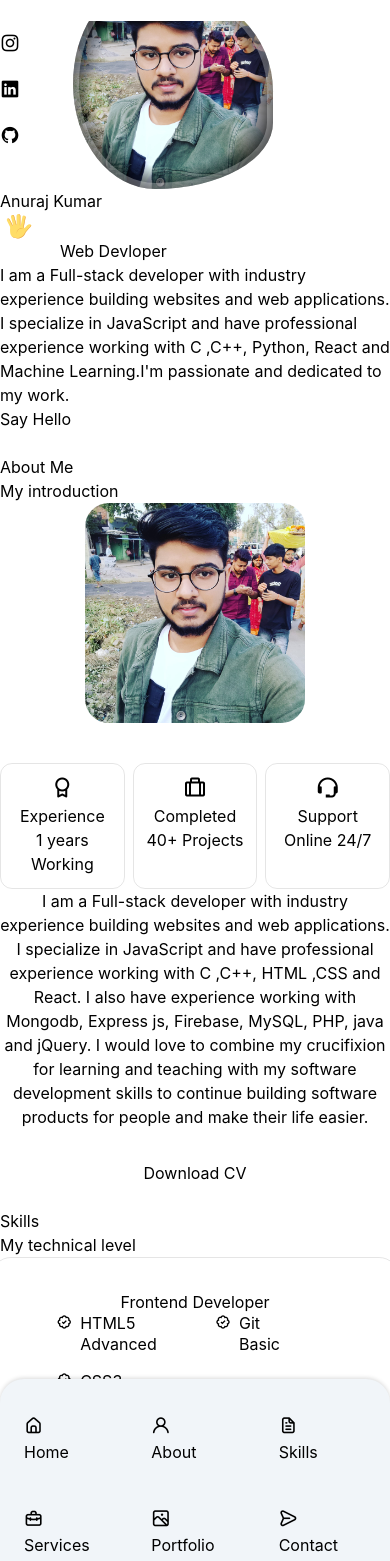
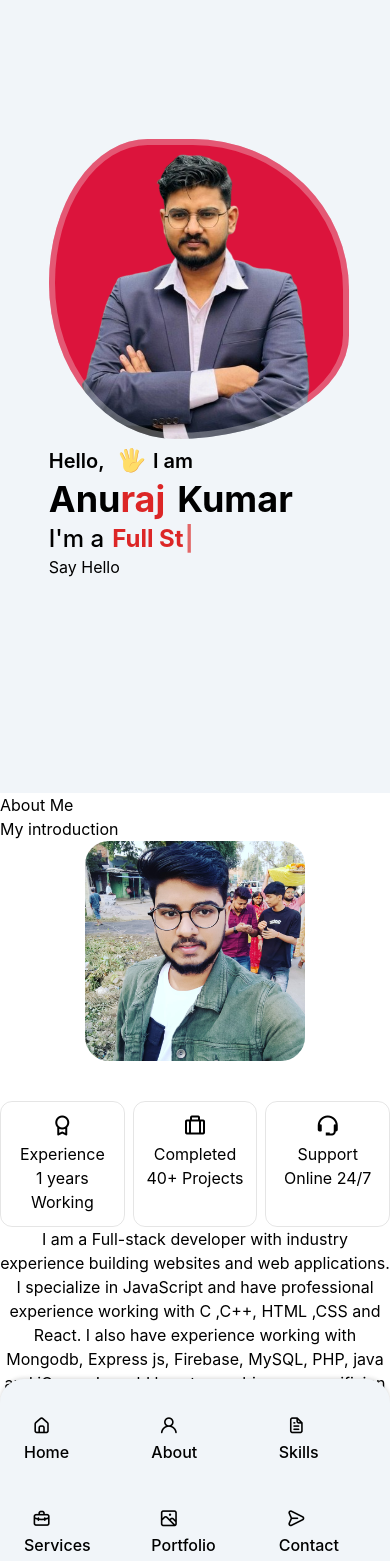
Before and after one commit to anurajkumar23/Portfolio-Website, a React (Create React App) app: page / in a window 390 px wide. Shown: the part 67-1628 px from the top of the page. Built offline with nearby package versions, Linux system fonts and the light colour scheme.

Commit message:
home hero is completed

```diff
--- a/package.json
+++ b/package.json
@@ -12,6 +12,7 @@
     "react-router-dom": "^6.22.3",
     "react-scripts": "5.0.1",
     "swiper": "^9.2.2",
+    "typewriter-effect": "^2.21.0",
     "web-vitals": "^2.1.4"
   },
   "scripts": {
--- a/src/App.js
+++ b/src/App.js
@@ -13,12 +13,14 @@ const App = () => {
     <div>
       <Header/>
     <main className= 'main'>
+      <div className='py-4'>
         <Home />
         <About/>
         <Skills/>
         <Services/>
         <Qualification/>
         <Testimonials/>
+        </div>
     </main>
    </div>
   )
--- a/src/components/header/Header.jsx
+++ b/src/components/header/Header.jsx
@@ -20,48 +20,48 @@ const Header = () => {
   };
 
   return (
-    <header className="w-full fixed top-0 left-0 z-10 bg-white">
-      <nav className="container flex justify-between items-center gap-x-4 py-6">
+    <header className="w-full fixed top-0 left-0 z-10 bg-slate-100">
+      <nav className="container flex justify-between items-center gap-x-4 py-4">
         <Link to="/" className="flex text-4xl font-bold px-8">
           <p>Anu</p>
           <p className="text-red-600">raj</p>
         </Link>
 
         <div className={`w-full justify-end mr-10 flex nav__menu bg-slate-100 md:bg-inherit ${toggle ? 'show-menu' : ''}`}>
-          <ul className="md:flex  gap-10 md:text-xl md:font-semibold grid grid-cols-3 max-md:w-full ">
+          <ul className="md:flex  gap-10 md:text-xl md:font-semibold font-medium grid grid-cols-3 max-md:w-full ">
             <li className="">
               <Link to="/" className={`nav__link ${activeLink === 'home' ? 'underline text-red-600' : ''}`} onClick={() => handleSetActiveLink('home')}>
-                <i className="uil uil-estate nav__icon"></i> Home
+                <i className="uil uil-estate nav__icon items-center px-2"></i> Home
               </Link>
             </li>
 
             <li className="nav__item">
               <Link to="/about" className={`nav__link ${activeLink === 'about' ? 'underline text-red-600' : ''}`} onClick={() => handleSetActiveLink('about')}>
-                <i className="uil uil-user nav__icon"></i> About
+                <i className="uil uil-user nav__icon px-2"></i> About
               </Link>
             </li>
 
             <li className="nav__item">
               <Link to="/skills" className={`nav__link ${activeLink === 'skills' ? 'underline text-red-600' : ''}`} onClick={() => handleSetActiveLink('skills')}>
-                <i className="uil uil-file-alt nav__icon"></i> Skills
+                <i className="uil uil-file-alt nav__icon px-2"></i> Skills
               </Link>
             </li>
 
             <li className="nav__item">
-              <Link to="#services" className={`nav__link ${activeLink === 'services' ? 'underline text-red-600' : ''}`} onClick={() => handleSetActiveLink('services')}>
-                <i className="uil uil-briefcase-alt nav__icon"></i> Services
+              <Link to="/services" className={`nav__link ${activeLink === 'services' ? 'underline text-red-600' : ''}`} onClick={() => handleSetActiveLink('services')}>
+                <i className="uil uil-briefcase-alt nav__icon px-2"></i> Services
               </Link>
             </li>
 
             <li className="nav__item">
               <Link to="/Porfolio" className={`nav__link ${activeLink === 'portfolio' ? 'underline text-red-600' : ''}`} onClick={() => handleSetActiveLink('portfolio')}>
-                <i className="uil uil-scenery nav__icon"></i> Portfolio
+                <i className="uil uil-scenery nav__icon px-2"></i> Portfolio
               </Link>
             </li>
 
             <li className="nav__item">
               <Link to="/contact" className={`nav__link ${activeLink === 'contact' ? 'underline text-red-600' : ''}`} onClick={() => handleSetActiveLink('contact')}>
-                <i className="uil uil-message nav__icon"></i> Contact
+                <i className="uil uil-message nav__icon px-2"></i> Contact
               </Link>
             </li>
           </ul>
--- a/src/components/home/Data.jsx
+++ b/src/components/home/Data.jsx
@@ -1,17 +1,29 @@
-import React from "react";
+import React, { useEffect, useState } from "react";
+import Typewriter from "typewriter-effect/dist/core";
 
 const Data = () => {
+  useEffect(() => {
+    const app = document.getElementById('typewriter');
+
+    new Typewriter(app, {
+      strings: ["Full Stack Developer.", "Freelancer.", "Web developer."],
+      autoStart: true,
+      loop: true,
+    });
+  }, []);
+
   return (
     <div className="home__data">
-      <h1 className="home__title">
-        Anuraj Kumar
+      <h1 className="flex gap-x-2 font-semibold md:text-3xl text-xl pt-2">
+        Hello,
         <svg
           width="36"
           height="36"
           viewBox="0 0 48 48"
           fill="none"
           xmlns="http://www.w3.org/2000/svg"
-          class="home__hand">
+          class="home__hand"
+        >
           <path
             d="M25.4995 32.0305L31.3495 33.1555L36.1495 8.48051C36.4495 6.83051 35.3995 5.18051 33.8245 4.88051C32.1745 4.58051 30.5995 5.70551 30.2995 7.35551L25.4995 32.0305Z"
             fill="#FFDD67"
@@ -53,14 +65,18 @@ const Data = () => {
             fill="#EBA352"
           ></path>
         </svg>
+        I am
       </h1>
-      <h3 className="home__subtitle">Web Devloper</h3>
-      <p className="home__description">
-        I am a Full-stack developer with industry experience building websites
-        and web applications. I specialize in JavaScript and have professional
-        experience working with C ,C++, Python, React and Machine Learning.I'm
-        passionate and dedicated to my work.
-      </p>
+
+      <div className="w-full flex lg:text-7xl md:text-5xl text-4xl font-bold pt-1 ">
+        <p>Anu</p>
+        <p className="text-red-600">raj</p>
+        <h1 className="px-3">Kumar</h1>
+      </div>
+      <div className="flex gap-2 pt-1 font-medium md:text-4xl text-2xl ">
+        <h1>I'm a</h1>
+       <div id="typewriter" className="text-red-600 font-bold md:text-4xl text-2xl "></div>
+      </div>
       <a href="#contact" className="button button--flex">
         Say Hello
         <svg
--- a/src/components/home/Home.jsx
+++ b/src/components/home/Home.jsx
@@ -1,25 +1,18 @@
-import React from 'react'
-import "./home.css"
-import Social from './Social'
-import Data from './Data'
-import ScrollDown from "./ScrollDown"
+import React from 'react';
+import "./home.css";
+import Social from './Social';
+import Data from './Data';
+import ScrollDown from "./ScrollDown";
 
 const Home = () => {
   return (
-  <section className="home section" id='home'>
-    <div className="home__container container grid">
-        <div className="home__content grid">
-        <Social/>
+    <section className="w-screen h-screen flex items-center justify-center bg-slate-100 " id='home'>
+     <div className="grid grid-cols-2 w-3/4">
+        <div className="home__img"></div>
+        <Data/>
+      </div>
+    </section>
+  );
+};
 
-        <div className="home__img"></div>
-
-        <Data/>
-
-        </div>
-        <ScrollDown/>
-    </div>
-  </section>
-  )
-}
-
-export default Home
+export default Home;
--- a/src/components/home/home.css
+++ b/src/components/home/home.css
@@ -62,7 +62,8 @@
 
 
 .home__img{
-    background: url(../../assests/profile1.jpg);
+    background: url(../../assests/Anuraj.png);
+    background-color: #DC143C;
     background-repeat: no-repeat;
     background-position: center;
     background-size: cover;
@@ -143,8 +144,8 @@
     }
 
     .home__img{
-        width: 250px;
-        height: 250px;
+        width: 300px;
+        height: 300px;
         box-shadow: inset 0 0 0 8px rgba(245, 244, 244, 0.3);
     }
 
@@ -165,8 +166,8 @@
         order: initial;
         justify-self: initial;
         box-shadow: inset 0 0 0 6px rgba(245, 244, 244, 0.3);
-        width: 200px;
-        height: 200px;
+        width: 300px;
+        height: 300px;
 
     }
 
```
Also changed, not shown: 1 other file (tests, documents, lock files or other folders). Lines whose indentation alone changed are shown as unchanged.
